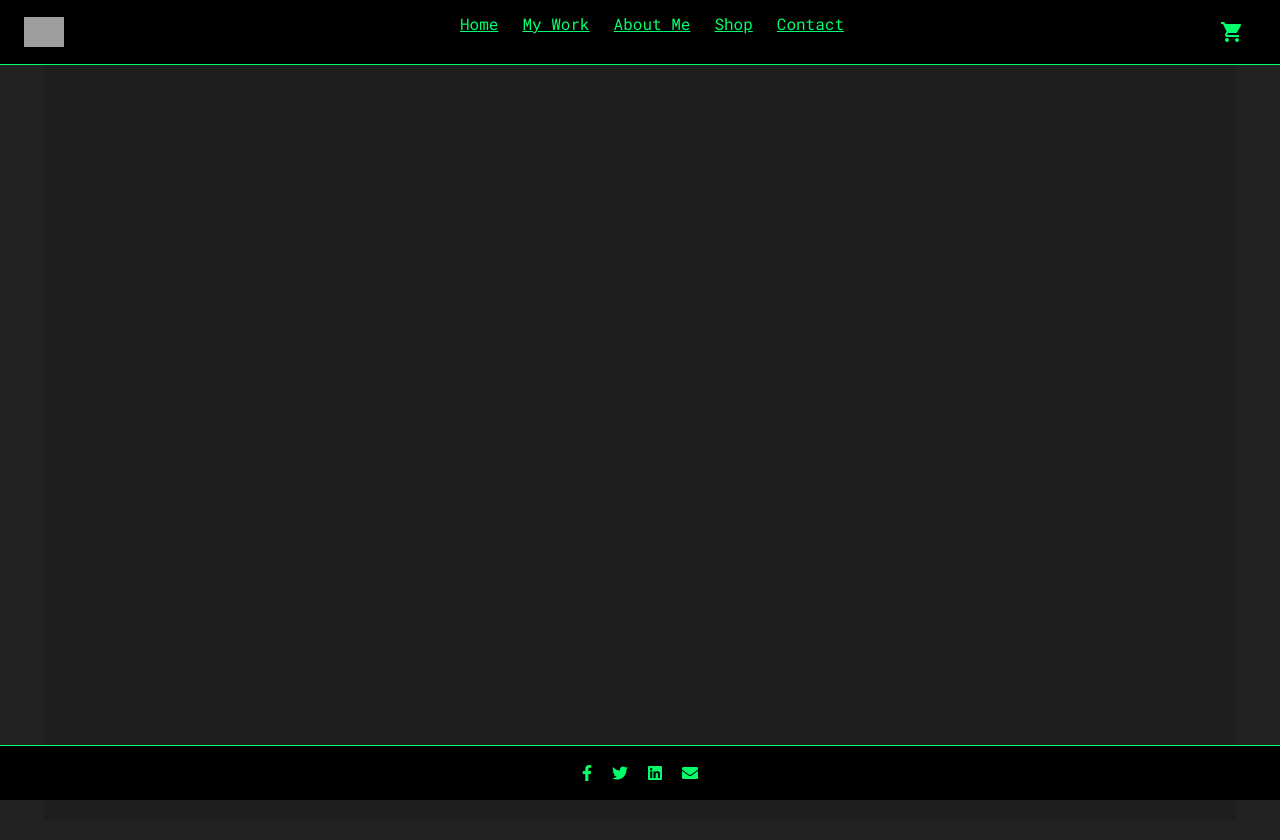
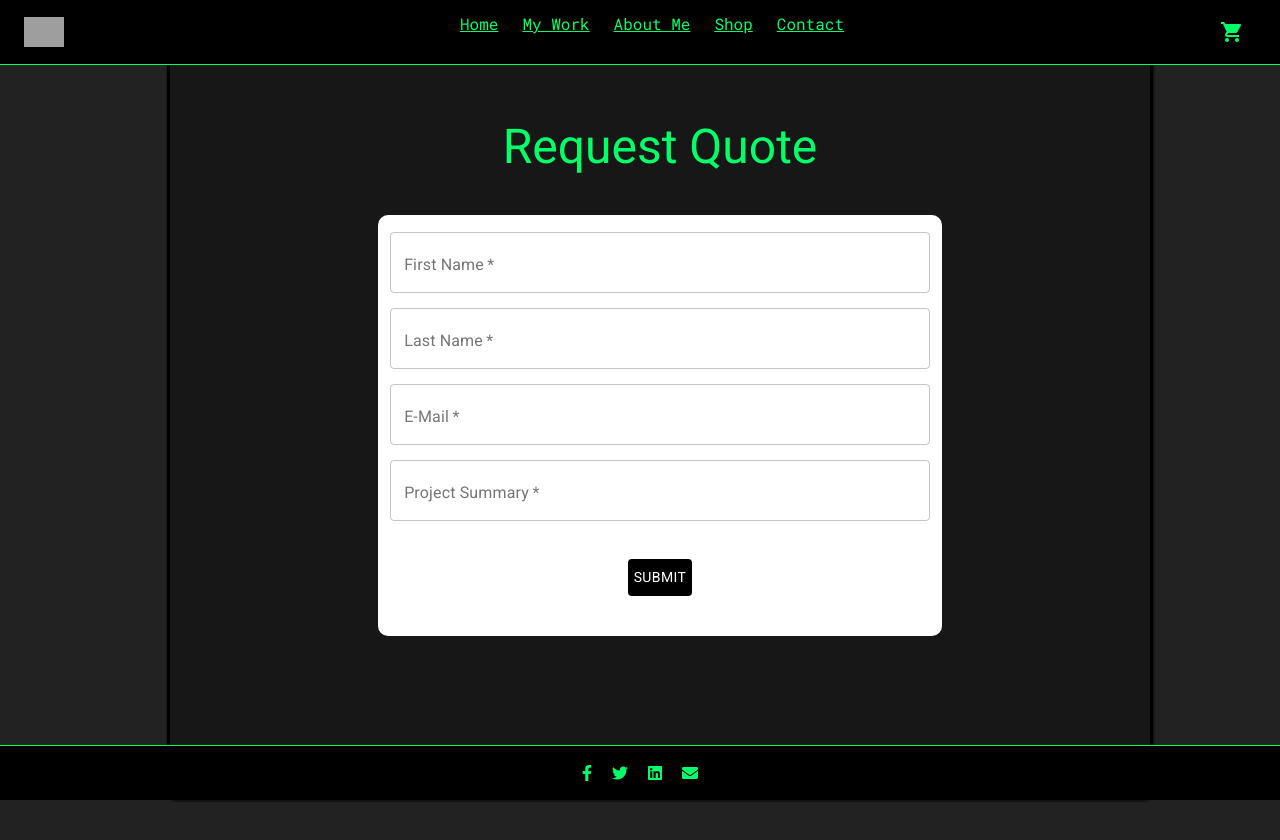
Before and after one commit to JayyMoh/Jays-Designs, a React (Create React App) app in the folder jd-frontend/jays-designs/: page /contact in a window 1280 px wide. After the commit the page ends 800 px from the top, so only its background shows below. Built offline with nearby package versions, Linux system fonts and the light colour scheme; no server answers; grey boxes are pictures that could not be loaded.

Commit message:
Contact form complete and active

```diff
--- a/jd-frontend/jays-designs/src/Components/About/About.jsx
+++ b/jd-frontend/jays-designs/src/Components/About/About.jsx
@@ -1,5 +1,5 @@
 import React from 'react'
-import { Typography, Container } from '@material-ui/core'
+import { Container } from '@material-ui/core'
 import useStyles from './styles'
 
 function About() {
--- a/jd-frontend/jays-designs/src/Components/About/styles.js
+++ b/jd-frontend/jays-designs/src/Components/About/styles.js
@@ -6,10 +6,9 @@ export default makeStyles(() => ({
         top: '0',
     },
     aboutContent: {
-        marginTop: '6em',
         padding: '20px',
-        width: '60%',
-        height: '80vh',
+        width: '80%',
+        height: '100vh',
         marginRight: 'auto',
         marginLeft: 'auto',
         border: 'solid 3px black',
@@ -18,15 +17,15 @@ export default makeStyles(() => ({
         boxShadow: '.5px 1px 1px 1px rgb(20, 20, 20)'
     },
     img: {
-        marginTop: '1.5em',
+        marginTop: '6em',
         border: 'solid 1px black',
         borderRadius: '5px',
         float: 'left',
         marginRight: '15px',
     },
     text: {
-        marginTop: '4em',
+        marginTop: '6em',
         color: 'white',
-        lineHeight: '230%'
+        lineHeight: '300%'
     }
 }));
--- a/jd-frontend/jays-designs/src/Components/Checkout/Checkout.jsx
+++ b/jd-frontend/jays-designs/src/Components/Checkout/Checkout.jsx
@@ -2,8 +2,8 @@ import React, { useState } from 'react'
 import { Container, Button, Typography, Grid, TextField } from '@material-ui/core'
 import useStyles from './styles'
 
+function Checkout() {
 
-function Checkout() {
     const classes = useStyles()
 
     return (
--- a/jd-frontend/jays-designs/src/Components/Contact/Contact.jsx
+++ b/jd-frontend/jays-designs/src/Components/Contact/Contact.jsx
@@ -1,13 +1,27 @@
 import React from 'react'
-import { Typography, Container } from '@material-ui/core'
+import { Grid, Container, TextField, Typography, Button } from '@material-ui/core'
+import useStyles from './styles'
 
 function Contact() {
+
+    const classes = useStyles()
+
     return (
         <div>
             <div className="page-container">
-                <Container maxWidth="xlg">
-                    <Typography component="div" style={{ backgroundColor: 'rgb(30,30,30)', height: '100vh' }} />
-
+                <Container className={ classes.root } maxWidth="xlg">
+                    <div className={ classes.content }>
+                        <Typography className={ classes.head } variant="h3" align="center">Request Quote</Typography>
+                        <form className={ classes.form } action="https://formsubmit.co/jonmohr@outlook.com" method="POST">
+                            <Grid container spacing={2}>
+                                <TextField className={ classes.textField } id="firstName" label="First Name" variant="outlined" required="true"></TextField>
+                                <TextField className={ classes.textField } id="lastName" label="Last Name" variant="outlined" required="true"></TextField>
+                                <TextField className={ classes.textField } id="email" label="E-Mail" variant="outlined" required="true"></TextField>
+                                <TextField className={ classes.textField } id="projectSummary" label="Project Summary" variant="outlined" multiline="true" maxRows="10" required="true"></TextField>
+                                <Button className={ classes.button } type="submit">Submit</Button>
+                            </Grid>
+                        </form>
+                    </div>
                 </Container>
             </div>
         </div>
--- /dev/null
+++ b/jd-frontend/jays-designs/src/Components/Contact/styles.js
@@ -0,0 +1,44 @@
+import { makeStyles } from '@material-ui/core/styles';
+
+export default makeStyles(() => ({
+    root: {
+        position: 'fixed',
+        top: '0',
+    },
+    content: {
+        padding: '20px',
+        width: '80%',
+        height: '100vh',
+        marginRight: 'auto',
+        marginLeft: 'auto',
+        border: 'solid 3px black',
+        borderRadius: '10px',
+        backgroundColor: 'rgb(23, 23, 23)',
+        boxShadow: '.5px 1px 1px 1px rgb(20, 20, 20)'
+    },
+    head: {
+        marginTop: '2em',
+    },
+    form: {
+        marginTop: '2.5em',
+        backgroundColor: 'white',
+        padding: '20px',
+        width: '60%',
+        marginLeft: 'auto',
+        marginRight: 'auto',
+        borderRadius: '10px',
+    },
+    textField: {
+        width: '100%',
+        margin: '10px 0',
+    },
+    button: {
+        marginTop: '2em',
+        marginLeft: 'auto',
+        marginRight: 'auto',
+        backgroundColor: 'black',
+        color: 'white',
+        width: '10%',
+        marginBottom: '2em',
+    }
+}));
```
